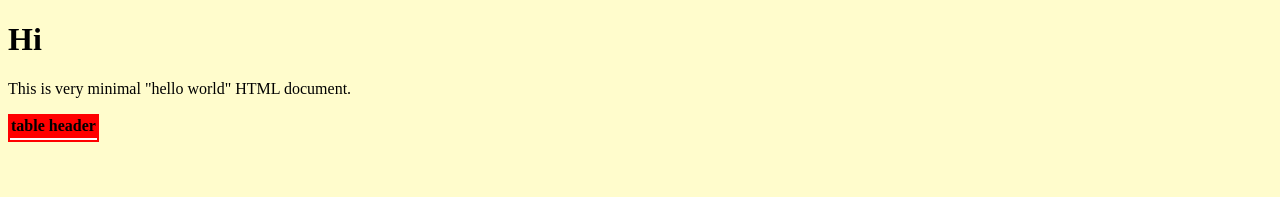
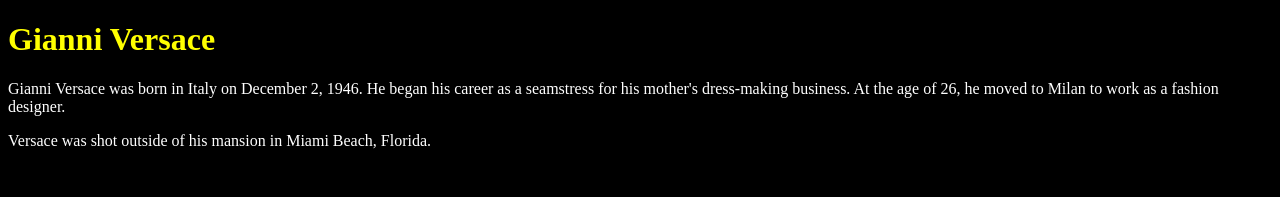
Before and after one commit to ang28034/ang28034.github.io, a plain HTML site: page index.html in a window 1280 px wide. Drawn offline with Linux system fonts and the light colour scheme.

Commit message:
Update index.html

```diff
--- a/index.html
+++ b/index.html
@@ -2,20 +2,26 @@
 <html>
   <head>
     <meta http-equiv="Content-Type" content="text/html; charset=utf-8">
-    <title>Title</title>
-		<style>
-		body {background-color:#FFFCCC}
+    <title>Gianni Versace</title>
+
+		<style type="text/css">
+
+		body {background-color:black}
+		p {color:white}
+		h1 {color: yellow}
 		img {float:right}
-		table {background-color:red}
-		td{background-color:white}
+		table {background-color:}
+		td{background-color:}
+
 		</style>
 
   </head>
   <body>
-    <h1>Hi</h1>
-    <p>This is very minimal "hello world" HTML document.</p>
+    <h1>Gianni Versace</h1>
+    <p>Gianni Versace was born in Italy on December 2, 1946. He began his career as a seamstress for his mother's dress-making business.
+	At the age of 26, he moved to Milan to work as a fashion designer. </p>
 	<p> </p>
-	<p> </p>
+	<p>Versace was shot outside of his mansion in Miami Beach, Florida. </p>
 	<table> <table>
 		<tr> <th> table header </th> </tr>
 			<td> </td>
```
